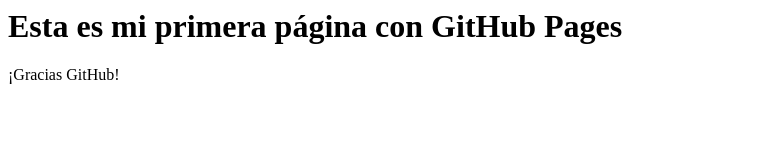
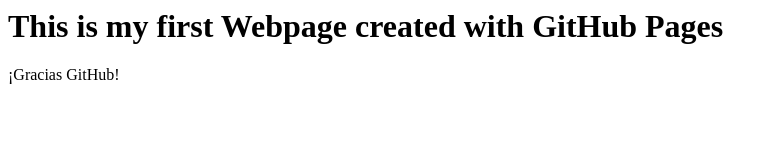
Before and after one commit to cruizviquez/MyFirstRepo, a plain HTML site: page index.html in a window 1280 px wide. Shown: the whole page, without its empty margins (0-778 px from the left). Drawn offline with Linux system fonts and the light colour scheme.

Commit message:
Update index.html

```diff
--- a/index.html
+++ b/index.html
@@ -1,4 +1,4 @@
 <html>
-<h1> Esta es mi primera página con GitHub Pages </h1>
+<h1> This is my first Webpage created with GitHub Pages </h1>
 <p>¡Gracias GitHub!</p>
 </html>
```
